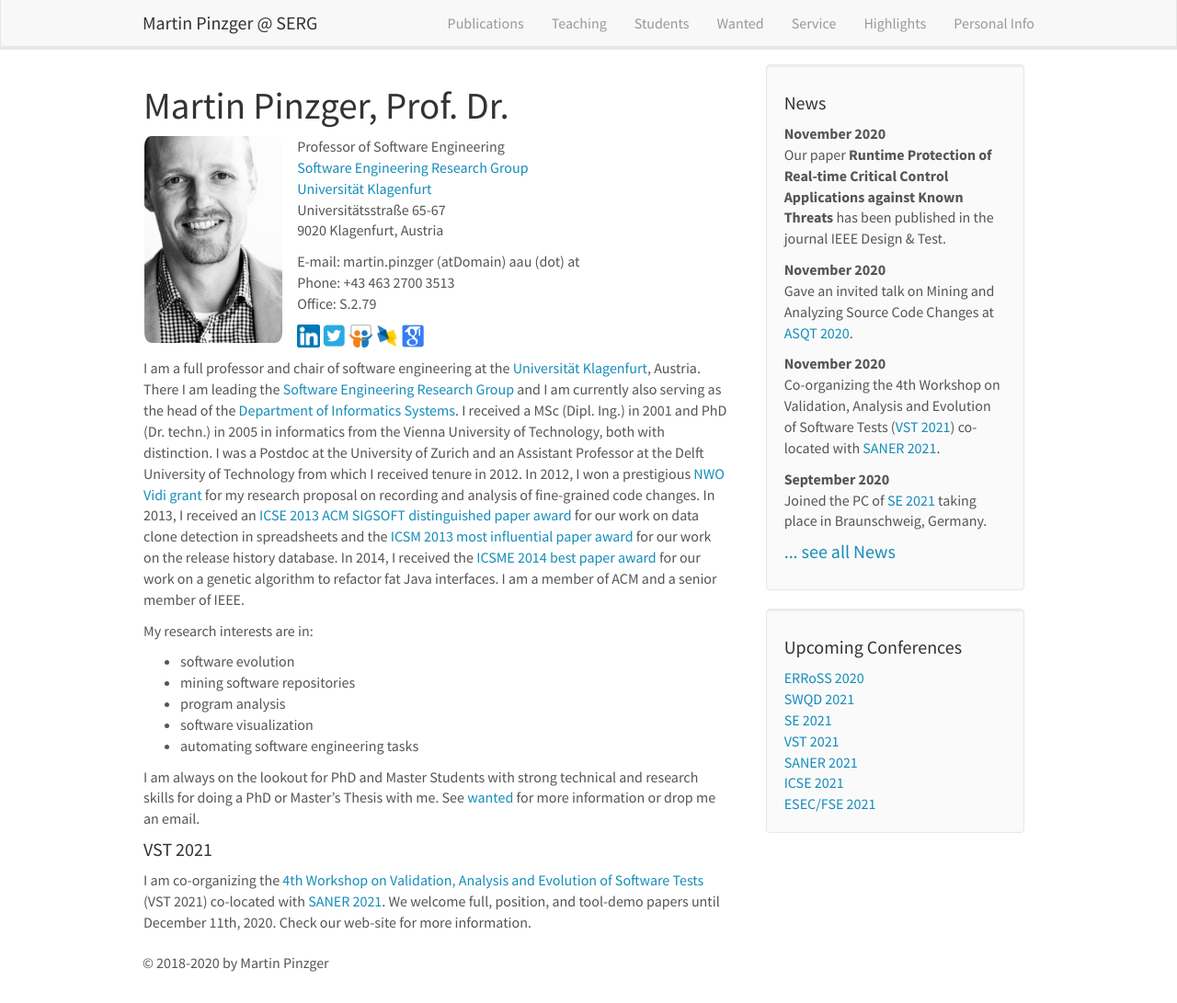
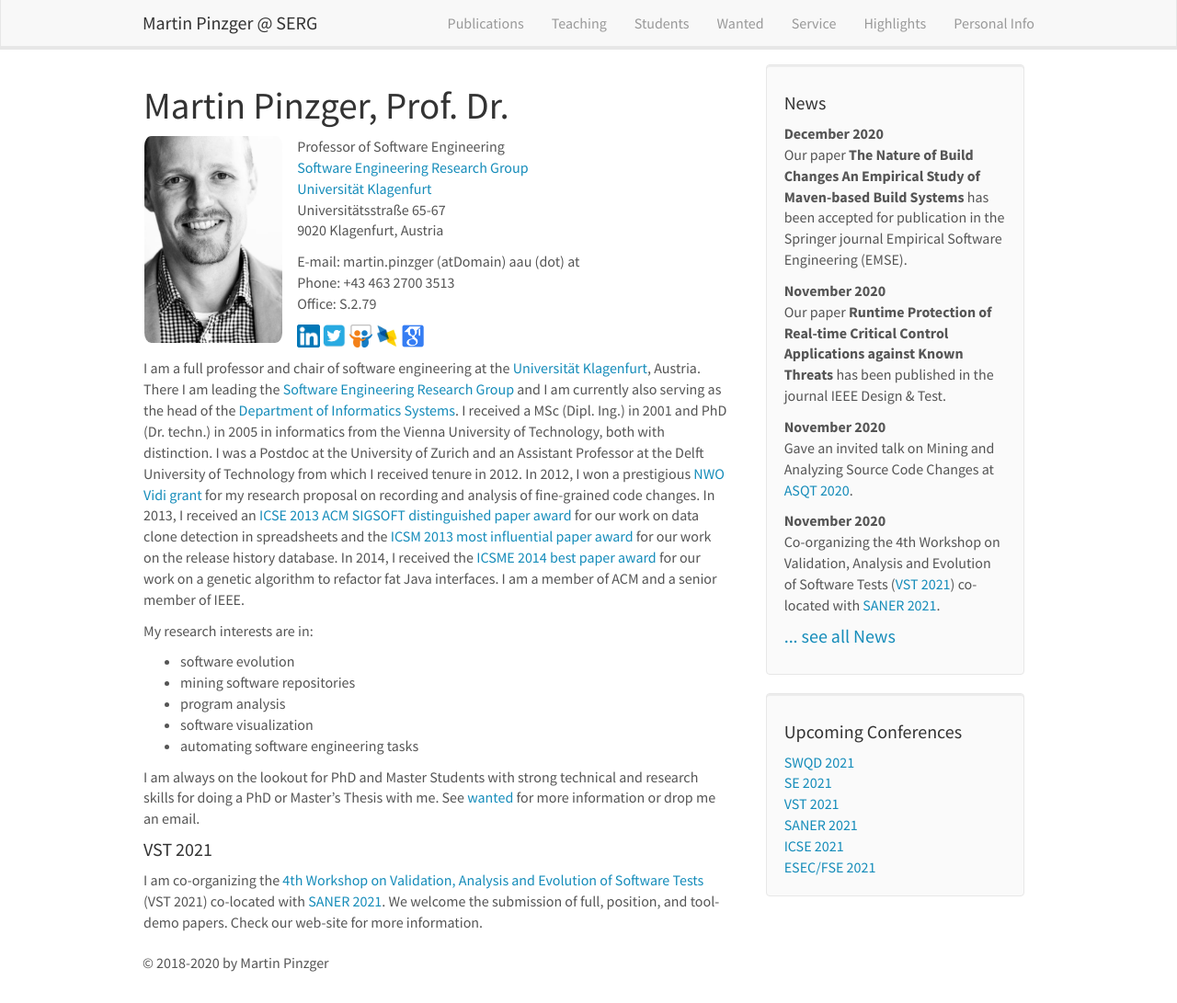
Before and after one commit to pinzger/pinzger.github.io, a Jekyll site: the page built from _pages/home.md, in a window 1280 px wide and 1091 px high. Shown: the whole window at 92% size. Built offline with Jekyll 4.4.1, drawn with Linux system fonts in a browser that asks for light colours; nearby versions of some CDN libraries.

Commit message:
added EMSE publicaiton

```diff
--- a/_data/news.yml
+++ b/_data/news.yml
@@ -1,3 +1,7 @@
+- date: <strong>December 2020</strong>
+  headline: "Our paper <strong>The Nature of Build Changes An Empirical Study of Maven-based Build Systems</strong> has been accepted for publication in the Springer journal Empirical Software Engineering (EMSE)."
+
+
 - date: <strong>November 2020</strong>
   headline: "Our paper <strong>Runtime Protection of Real-time Critical Control Applications against Known Threats</strong> has been published in the journal IEEE Design & Test."
 
--- a/_data/publist.yml
+++ b/_data/publist.yml
@@ -1,3 +1,16 @@
+- title: "The Nature of Build Changes: An Empirical Study of Maven-based Build Systems"
+  image:
+  authors: C. Macho, S. Beyer, S. McIntosh, and M. Pinzger
+  proceedings: Empirical Software Engineering (EMSE)
+  pages: to appear
+  publisher: Springer
+  year: 2020
+  description:
+  link:
+    url:
+    display:
+  highlight:
+
 - title: "Runtime Protection of Real-time Critical Control Applications against Known Threats"
   image:
   authors: M. T. Khan, M. Pinzger, D. Serpanos, and H. Shrobe
--- a/_includes/conferences.html
+++ b/_includes/conferences.html
@@ -2,7 +2,6 @@
 <div class="well">
 <h4>Upcoming Conferences</h4>
 
-<a href="https://www.erross.org/">ERRoSS 2020</a>  <br/>
 <a href="https://www.software-quality-days.com/en/">SWQD 2021</a> <br/>
 <a href="https://se-2021.tu-bs.de/">SE 2021</a> <br/>
 <a href="https://vst2021.scch.at/">VST 2021</a>  <br/>
--- a/_pages/home.md
+++ b/_pages/home.md
@@ -53,4 +53,4 @@ I am co-organizing the [1st International Workshop on Engineering Resilient Robo
 -->
 
 #### VST 2021
-I am co-organizing the [4th Workshop on Validation, Analysis and Evolution of Software Tests](https://vst2021.scch.at/) (VST 2021) co-located with [SANER 2021](https://saner2021.shidler.hawaii.edu/). We welcome full, position, and tool-demo papers until December 11th, 2020. Check our web-site for more information.
+I am co-organizing the [4th Workshop on Validation, Analysis and Evolution of Software Tests](https://vst2021.scch.at/) (VST 2021) co-located with [SANER 2021](https://saner2021.shidler.hawaii.edu/). We welcome the submission of full, position, and tool-demo papers. Check our web-site for more information.
```
